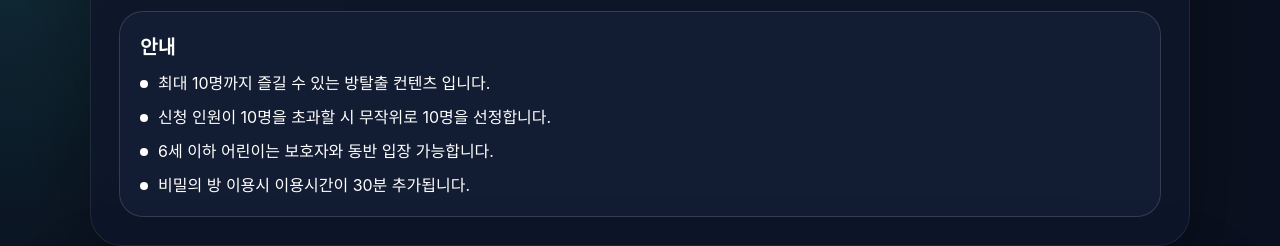
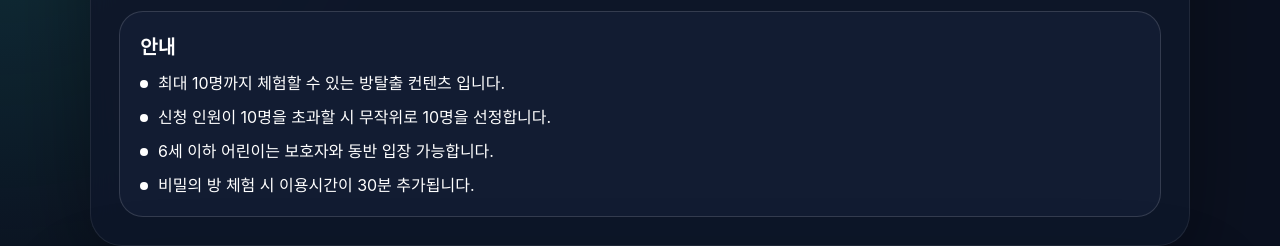
Before and after one commit to gh717k-beep/Champion-1250X-Secret-Room, a Next.js app: page / in a window 1280 px wide. Shown: the part 167-413 px from the top of the page. Built offline with nearby package versions, Linux system fonts and the light colour scheme; no server answers.

Commit message:
19 commit

```diff
--- a/app/page.tsx
+++ b/app/page.tsx
@@ -122,7 +122,7 @@ export default function Home() {
               <div className="guide-content">
                 <p className="guide-line">
                   <span className="guide-dot" aria-hidden="true" />
-                  <span>최대 10명까지 즐길 수 있는 방탈출 컨텐츠 입니다.</span>
+                  <span>최대 10명까지 체험할 수 있는 방탈출 컨텐츠 입니다.</span>
                 </p>
                 <p className="guide-line">
                   <span className="guide-dot" aria-hidden="true" />
@@ -134,7 +134,7 @@ export default function Home() {
                 </p>
                 <p className="guide-line">
                   <span className="guide-dot" aria-hidden="true" />
-                  <span>비밀의 방 이용시 이용시간이 30분 추가됩니다.</span>
+                  <span>비밀의 방 체험 시 이용시간이 30분 추가됩니다.</span>
                 </p>
               </div>
             </div>
```
